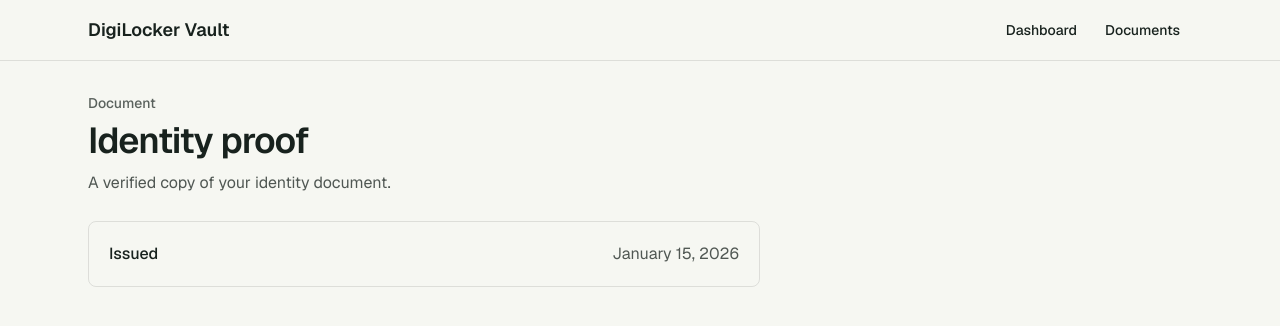
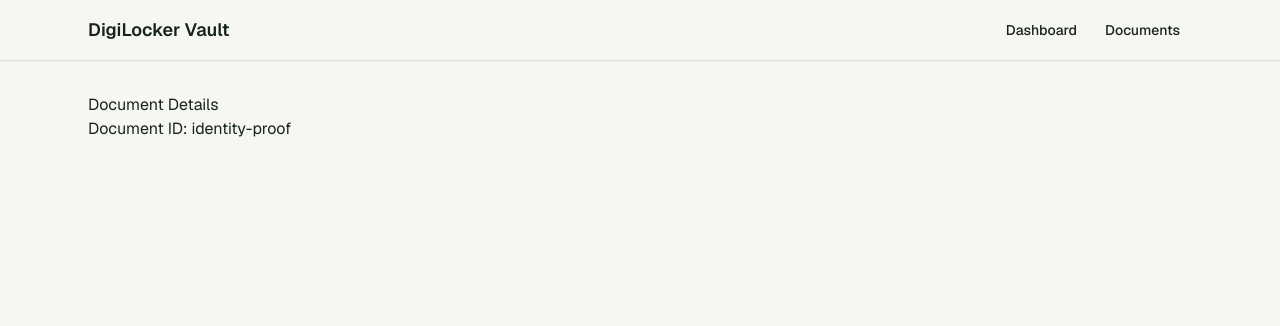
Before and after one commit to kalviumcommunity/SW2627-Nextjs-Digilocker, a Next.js app: page /documents/identity-proof in a window 1280 px wide. Shown: the top 326 px of the page. Built offline with nearby package versions, Linux system fonts and the light colour scheme.

Commit message:
something updated

```diff
--- a/src/app/(vault)/documents/[documentId]/not-found.js
+++ /dev/null
@@ -1,24 +0,0 @@
-import Link from "next/link";
-
-export default function DocumentNotFound() {
-  return (
-    <section className="mx-auto max-w-2xl py-8 sm:py-16" aria-labelledby="document-not-found-title">
-      <p className="text-sm font-medium text-foreground/70">Document unavailable</p>
-      <h1
-        className="mt-2 text-3xl font-semibold tracking-tight sm:text-4xl"
-        id="document-not-found-title"
-      >
-        Document not found
-      </h1>
-      <p className="mt-4 max-w-xl text-base leading-7 text-foreground/75">
-        This document may have been removed, or the link may be incorrect.
-      </p>
-      <Link
-        className="mt-7 inline-flex rounded-md bg-foreground px-4 py-2 text-sm font-medium text-background transition-colors hover:opacity-90 focus-visible:outline-2 focus-visible:outline-offset-2 focus-visible:outline-foreground"
-        href="/documents"
-      >
-        Back to documents
-      </Link>
-    </section>
-  );
-}
--- a/src/app/(vault)/documents/[documentId]/page.js
+++ /dev/null
@@ -1,40 +0,0 @@
-import { notFound } from "next/navigation";
-import { getDocumentById } from "@/src/lib/documents";
-
-function isValidDocumentId(documentId) {
-  return /^[a-z0-9]+(?:-[a-z0-9]+)*$/.test(documentId);
-}
-
-export default async function DocumentPage({ params }) {
-  const { documentId } = await params;
-
-  if (!isValidDocumentId(documentId)) {
-    notFound();
-  }
-
-  const document = getDocumentById(documentId);
-
-  if (!document) {
-    notFound();
-  }
-
-  return (
-    <article className="max-w-2xl space-y-6">
-      <div className="space-y-2">
-        <p className="text-sm font-medium text-foreground/70">Document</p>
-        <h1 className="text-3xl font-semibold tracking-tight sm:text-4xl">
-          {document.title}
-        </h1>
-        <p className="text-base leading-7 text-foreground/75">
-          {document.description}
-        </p>
-      </div>
-      <dl className="rounded-lg border border-black/10 p-5 dark:border-white/15">
-        <div className="flex flex-col gap-1 sm:flex-row sm:justify-between sm:gap-6">
-          <dt className="font-medium">Issued</dt>
-          <dd className="text-foreground/75">{document.issuedOn}</dd>
-        </div>
-      </dl>
-    </article>
-  );
-}
--- /dev/null
+++ b/src/app/(vault)/documents/[id]/page.js
@@ -0,0 +1,10 @@
+export default async function DocumentPage({ params }) {
+  const { id } = await params;
+
+  return (
+    <main>
+      <h1>Document Details</h1>
+      <p>Document ID: {id}</p>
+    </main>
+  );
+}
```
